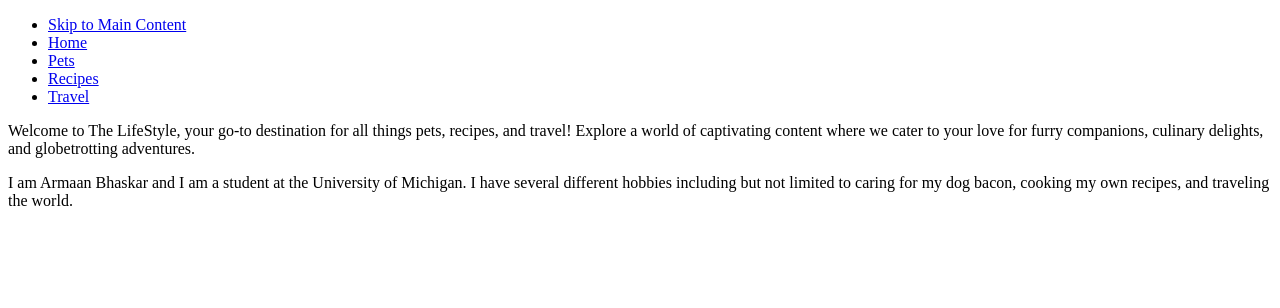
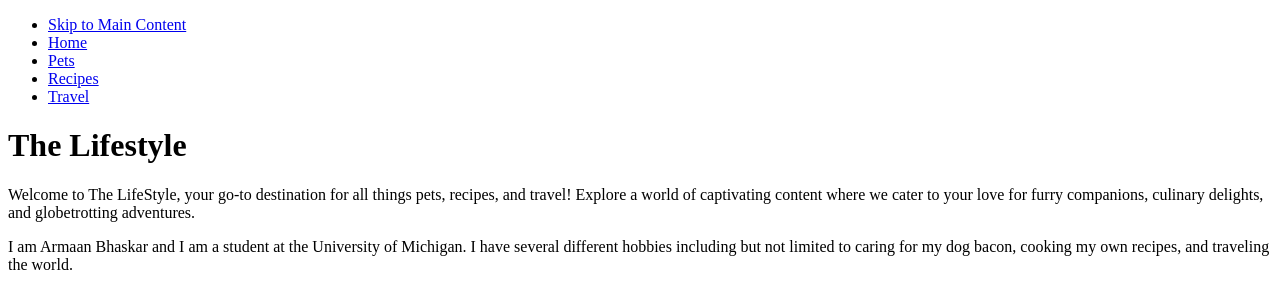
Before and after one commit to armaanb1/ccp_html_w24, a plain HTML site: page index.html in a window 1280 px wide. Drawn offline with Linux system fonts and the light colour scheme.

Commit message:
Fix issue

```diff
--- a/index.html
+++ b/index.html
@@ -18,6 +18,7 @@
         </nav>
     </header>
     <main id = "skip">
+        <h1>The Lifestyle</h1>
         <div>
             <p>Welcome to The LifeStyle, your go-to destination for all things pets, recipes, and travel! Explore a world of captivating content where we cater to your love for furry companions, culinary delights, and globetrotting adventures. </p>
 
```
